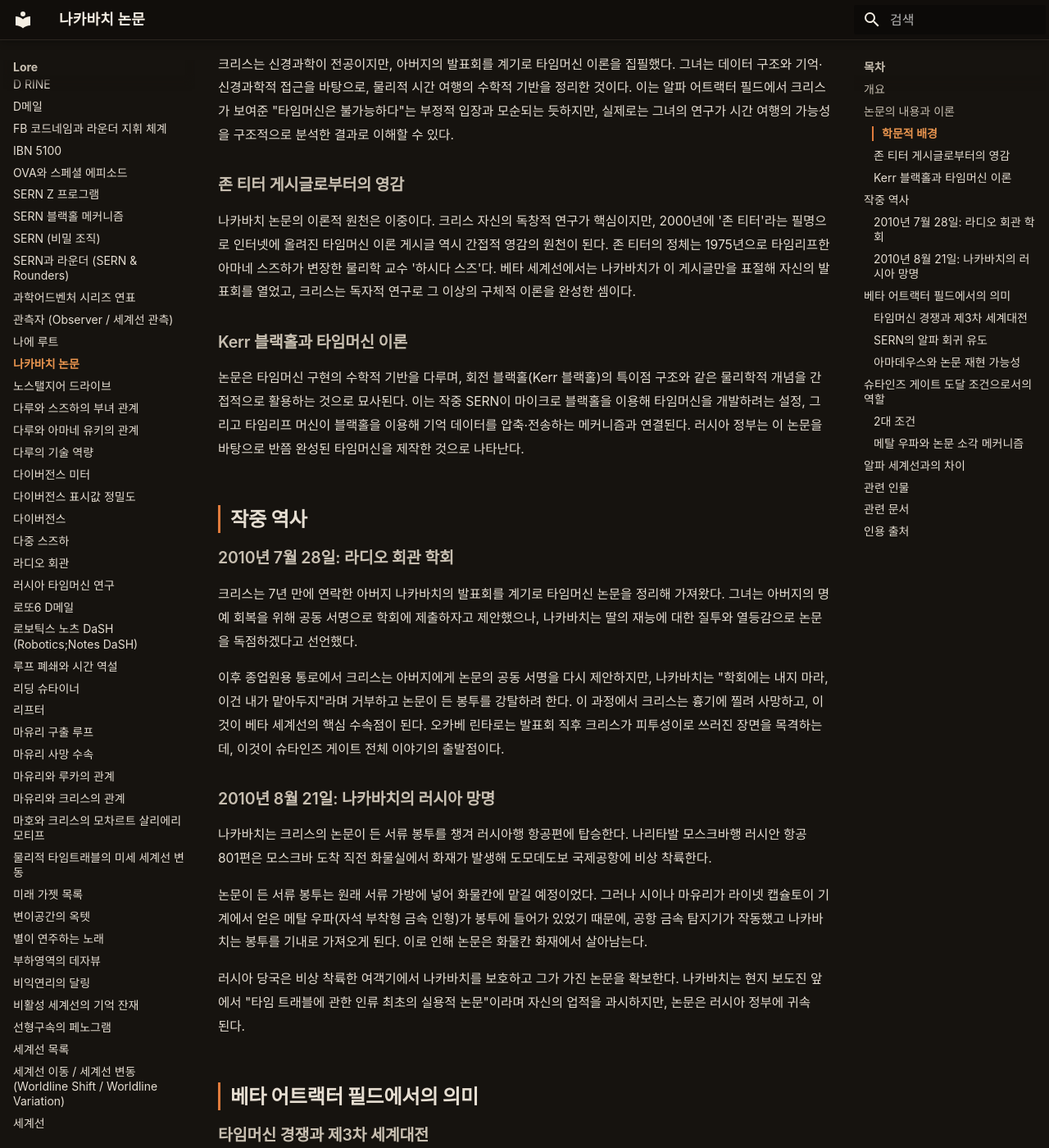
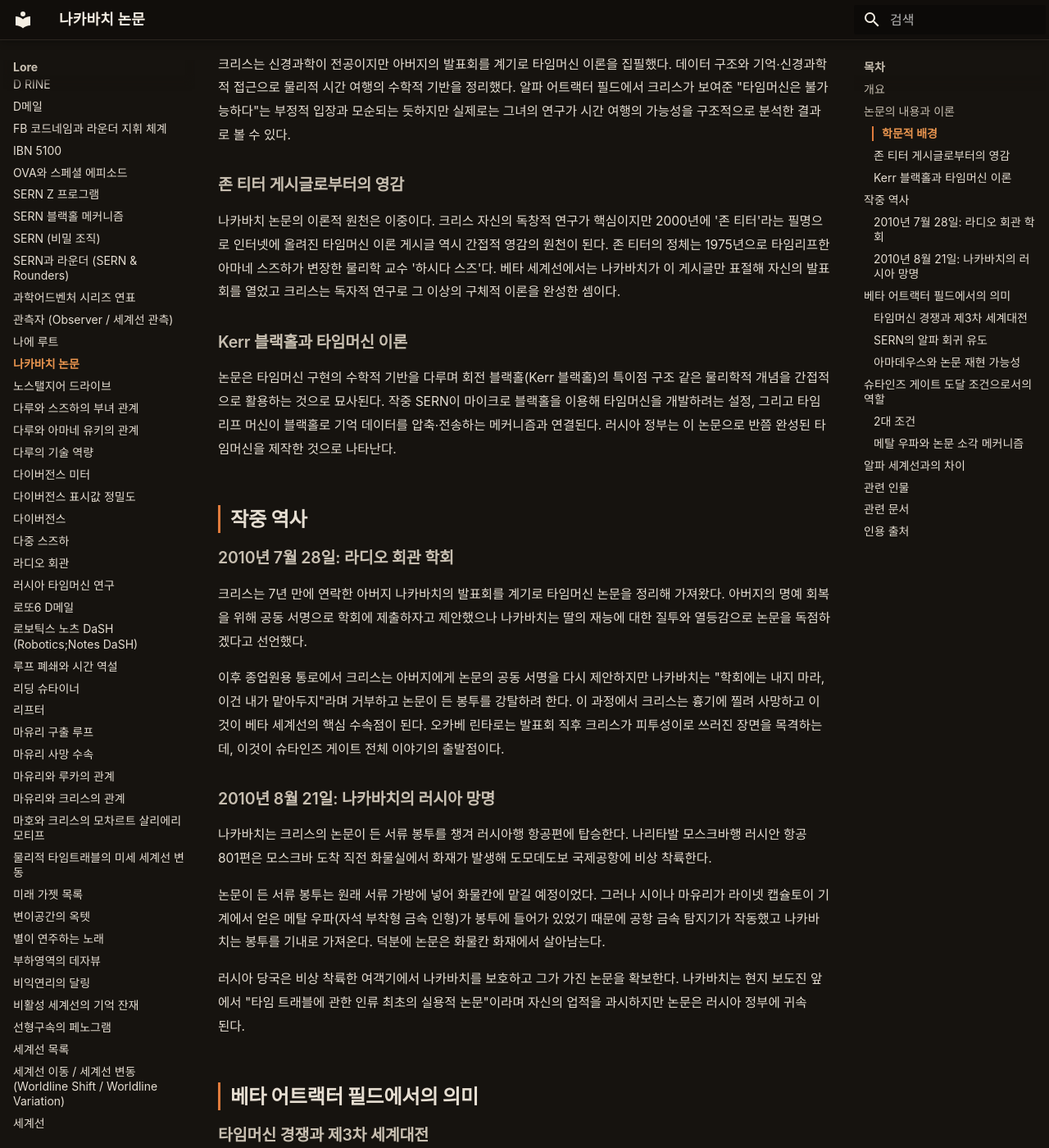
Before and after one commit to sgwiki/sgwiki.github.io, an MkDocs documentation site: the page built from wiki/lore/나카바치-논문.md, in a window 1280 px wide and 1400 px high, scrolled down 1076 px. Shown: the whole window at 82% size. Built offline with MkDocs 1.6.1 and Material for MkDocs 9.7.7, drawn with Linux system fonts in a browser that asks for light colours; some web fonts are replaced; some of the changed text lies outside the part shown.

Commit message:
chore(wiki): 나카바치-논문 정비 — restructurer (changed: false, 구조 양호)·rewriter VOCAB(《Steins;Gate》→《슈타인즈 게이트》 1건)·humanize 25건(연결어미 뒤 쉼표 16·A-6 바탕으로 2·A-12 자동화피동 1·A-9 by-passive 1·A-2 통해/이용해 1·H-3/I-3 메타진입 결산 1·A-15 추상주어 2·번역투 강조 1)·사실·스포일러(endgame)·수치(2010-07-28·2010-08-21·2036년·1975년·2000년·7년·57억 명·10억 명·801편·1.130205%)·인용([팬 분석] Mechanics §3.1.3)·각주 [^1] 불변·quote_protect pass·fact_guard pass·sanitizer pass·linker pass(lint ok 11)
Co-Authored-By: Claude Opus 4.6 <noreply@anthropic.com>

```diff
--- a/wiki/lore/나카바치-논문.md
+++ b/wiki/lore/나카바치-논문.md
@@ -26,47 +26,47 @@ description: "나카바치 논문은 타임머신의 실용적 구현을 수학
 
 ### 학문적 배경
 
-크리스는 신경과학이 전공이지만, 아버지의 발표회를 계기로 타임머신 이론을 집필했다. 그녀는 데이터 구조와 기억·신경과학적 접근을 바탕으로, 물리적 시간 여행의 수학적 기반을 정리한 것이다. 이는 알파 어트랙터 필드에서 크리스가 보여준 "타임머신은 불가능하다"는 부정적 입장과 모순되는 듯하지만, 실제로는 그녀의 연구가 시간 여행의 가능성을 구조적으로 분석한 결과로 이해할 수 있다.
+크리스는 신경과학이 전공이지만 아버지의 발표회를 계기로 타임머신 이론을 집필했다. 데이터 구조와 기억·신경과학적 접근으로 물리적 시간 여행의 수학적 기반을 정리했다. 알파 어트랙터 필드에서 크리스가 보여준 "타임머신은 불가능하다"는 부정적 입장과 모순되는 듯하지만 실제로는 그녀의 연구가 시간 여행의 가능성을 구조적으로 분석한 결과로 볼 수 있다.
 
 ### 존 티터 게시글로부터의 영감
 
-나카바치 논문의 이론적 원천은 이중이다. 크리스 자신의 독창적 연구가 핵심이지만, 2000년에 '존 티터'라는 필명으로 인터넷에 올려진 타임머신 이론 게시글 역시 간접적 영감의 원천이 된다. 존 티터의 정체는 1975년으로 타임리프한 아마네 스즈하가 변장한 물리학 교수 '하시다 스즈'다. 베타 세계선에서는 나카바치가 이 게시글만을 표절해 자신의 발표회를 열었고, 크리스는 독자적 연구로 그 이상의 구체적 이론을 완성한 셈이다.
+나카바치 논문의 이론적 원천은 이중이다. 크리스 자신의 독창적 연구가 핵심이지만 2000년에 '존 티터'라는 필명으로 인터넷에 올려진 타임머신 이론 게시글 역시 간접적 영감의 원천이 된다. 존 티터의 정체는 1975년으로 타임리프한 아마네 스즈하가 변장한 물리학 교수 '하시다 스즈'다. 베타 세계선에서는 나카바치가 이 게시글만 표절해 자신의 발표회를 열었고 크리스는 독자적 연구로 그 이상의 구체적 이론을 완성한 셈이다.
 
 ### Kerr 블랙홀과 타임머신 이론
 
-논문은 타임머신 구현의 수학적 기반을 다루며, 회전 블랙홀(Kerr 블랙홀)의 특이점 구조와 같은 물리학적 개념을 간접적으로 활용하는 것으로 묘사된다. 이는 작중 SERN이 마이크로 블랙홀을 이용해 타임머신을 개발하려는 설정, 그리고 타임리프 머신이 블랙홀을 이용해 기억 데이터를 압축·전송하는 메커니즘과 연결된다. 러시아 정부는 이 논문을 바탕으로 반쯤 완성된 타임머신을 제작한 것으로 나타난다.
+논문은 타임머신 구현의 수학적 기반을 다루며 회전 블랙홀(Kerr 블랙홀)의 특이점 구조 같은 물리학적 개념을 간접적으로 활용하는 것으로 묘사된다. 작중 SERN이 마이크로 블랙홀을 이용해 타임머신을 개발하려는 설정, 그리고 타임리프 머신이 블랙홀로 기억 데이터를 압축·전송하는 메커니즘과 연결된다. 러시아 정부는 이 논문으로 반쯤 완성된 타임머신을 제작한 것으로 나타난다.
 
 ## 작중 역사
 
 ### 2010년 7월 28일: 라디오 회관 학회
 
-크리스는 7년 만에 연락한 아버지 나카바치의 발표회를 계기로 타임머신 논문을 정리해 가져왔다. 그녀는 아버지의 명예 회복을 위해 공동 서명으로 학회에 제출하자고 제안했으나, 나카바치는 딸의 재능에 대한 질투와 열등감으로 논문을 독점하겠다고 선언했다.
+크리스는 7년 만에 연락한 아버지 나카바치의 발표회를 계기로 타임머신 논문을 정리해 가져왔다. 아버지의 명예 회복을 위해 공동 서명으로 학회에 제출하자고 제안했으나 나카바치는 딸의 재능에 대한 질투와 열등감으로 논문을 독점하겠다고 선언했다.
 
-이후 종업원용 통로에서 크리스는 아버지에게 논문의 공동 서명을 다시 제안하지만, 나카바치는 "학회에는 내지 마라, 이건 내가 맡아두지"라며 거부하고 논문이 든 봉투를 강탈하려 한다. 이 과정에서 크리스는 흉기에 찔려 사망하고, 이것이 베타 세계선의 핵심 수속점이 된다. 오카베 린타로는 발표회 직후 크리스가 피투성이로 쓰러진 장면을 목격하는데, 이것이 슈타인즈 게이트 전체 이야기의 출발점이다.
+이후 종업원용 통로에서 크리스는 아버지에게 논문의 공동 서명을 다시 제안하지만 나카바치는 "학회에는 내지 마라, 이건 내가 맡아두지"라며 거부하고 논문이 든 봉투를 강탈하려 한다. 이 과정에서 크리스는 흉기에 찔려 사망하고 이것이 베타 세계선의 핵심 수속점이 된다. 오카베 린타로는 발표회 직후 크리스가 피투성이로 쓰러진 장면을 목격하는데, 이것이 슈타인즈 게이트 전체 이야기의 출발점이다.
 
 ### 2010년 8월 21일: 나카바치의 러시아 망명
 
 나카바치는 크리스의 논문이 든 서류 봉투를 챙겨 러시아행 항공편에 탑승한다. 나리타발 모스크바행 러시안 항공 801편은 모스크바 도착 직전 화물실에서 화재가 발생해 도모데도보 국제공항에 비상 착륙한다.
 
-논문이 든 서류 봉투는 원래 서류 가방에 넣어 화물칸에 맡길 예정이었다. 그러나 시이나 마유리가 라이넷 캡슐토이 기계에서 얻은 메탈 우파(자석 부착형 금속 인형)가 봉투에 들어가 있었기 때문에, 공항 금속 탐지기가 작동했고 나카바치는 봉투를 기내로 가져오게 된다. 이로 인해 논문은 화물칸 화재에서 살아남는다.
+논문이 든 서류 봉투는 원래 서류 가방에 넣어 화물칸에 맡길 예정이었다. 그러나 시이나 마유리가 라이넷 캡슐토이 기계에서 얻은 메탈 우파(자석 부착형 금속 인형)가 봉투에 들어가 있었기 때문에 공항 금속 탐지기가 작동했고 나카바치는 봉투를 기내로 가져온다. 덕분에 논문은 화물칸 화재에서 살아남는다.
 
-러시아 당국은 비상 착륙한 여객기에서 나카바치를 보호하고 그가 가진 논문을 확보한다. 나카바치는 현지 보도진 앞에서 "타임 트래블에 관한 인류 최초의 실용적 논문"이라며 자신의 업적을 과시하지만, 논문은 러시아 정부에 귀속된다.
+러시아 당국은 비상 착륙한 여객기에서 나카바치를 보호하고 그가 가진 논문을 확보한다. 나카바치는 현지 보도진 앞에서 "타임 트래블에 관한 인류 최초의 실용적 논문"이라며 자신의 업적을 과시하지만 논문은 러시아 정부에 귀속된다.
 
 ## 베타 어트랙터 필드에서의 의미
 
 ### 타임머신 경쟁과 제3차 세계대전
 
-논문이 러시아 정부의 손에 들어가면서, EU와 러시아 간의 타임머신 개발 경쟁이 시작된다. 아마네 스즈하는 이를 "EU와 러시아의 개발 경쟁이 불씨가 됐고 거기에 미국까지 끼어들어서 걷잡을 수 없게 됐지"라고 설명한다. 타임머신은 과거부터 미래까지 모든 시공을 지배할 수 있는 장치이며, 각국은 이 기술을 선점하기 위해 핵병기까지 동원한 전면전으로 확대한다.
+논문이 러시아 정부의 손에 들어가면서 EU와 러시아 간의 타임머신 개발 경쟁이 시작된다. 아마네 스즈하는 이를 "EU와 러시아의 개발 경쟁이 불씨가 됐고 거기에 미국까지 끼어들어서 걷잡을 수 없게 됐지"라고 설명한다. 타임머신은 과거부터 미래까지 모든 시공을 지배할 수 있는 장치이며 각국은 이 기술을 선점하려 핵병기까지 동원한 전면전으로 확대한다.
 
 그 결과 2036년에 종결된 제3차 세계대전에서 약 57억 명이 사망하고 인류 총인구가 10억 명 미만으로 감소한다.
 
 ### SERN의 알파 회귀 유도
 
-베타 세계선의 냉전 기간 동안, SERN은 크리스에 대한 모든 데이터를 수집하려 시도한다. 슈타인즈 게이트 0에서는 러시아가 타임머신 실험을 진행하고, 그 과정에서 SERN이 아마데우스 크리스를 해킹해 충분한 데이터를 확보하면서 알파 어트랙터 필드로의 복귀가 유도되는 세계선 이동이 발생한다.
+베타 세계선의 냉전 기간 동안 SERN은 크리스에 대한 모든 데이터를 수집하려 시도한다. 슈타인즈 게이트 0에서는 러시아가 타임머신 실험을 진행하고 그 과정에서 SERN이 아마데우스 크리스를 해킹해 충분한 데이터를 확보하면서 알파 어트랙터 필드로 복귀하는 세계선 이동이 발생한다.
 
 ### 아마데우스와 논문 재현 가능성
 
-크리스의 기억을 담고 있는 아마데우스 프로그램은 논문을 재현할 수 있어, 베타 세계선의 타임머신 경쟁 기간 동안 극도의 관심 대상이 된다. 각국 정보기관이 아마데우스를 탈취해 분석하면 크리스가 작성한 논문과 동등한 수준의 타임머신 이론이 복원될 수 있다. 슈타인즈 게이트 0 루트에서 아마데우스가 핵심적 갈등의 대상이 되는 까닭이기도 하다.
+크리스의 기억을 담고 있는 아마데우스 프로그램은 논문을 재현할 수 있어 베타 세계선의 타임머신 경쟁 기간 동안 극도의 관심 대상이 된다. 각국 정보기관이 아마데우스를 탈취해 분석하면 크리스가 작성한 논문과 동등한 수준의 타임머신 이론이 복원될 수 있다. 슈타인즈 게이트 0 루트에서 아마데우스가 핵심 갈등의 대상이 되는 이유다.
 
 ## 슈타인즈 게이트 도달 조건으로서의 역할
 
@@ -79,7 +79,7 @@ description: "나카바치 논문은 타임머신의 실용적 구현을 수학
 
 > **[팬 분석]** "스쿨드 작전의 또 다른 목표는 나카바치가 훔친 크리스의 시간 여행 논문이 러시아에 도착하여 제3차 세계 대전을 촉발하기 전에 파괴하는 것입니다. 만약 그 목표가 달성되었을 때 크리스가 아직 살아 있다면, 제3차 세계 대전과 그녀의 죽음이 모두 회피되는 슈타인즈 게이트 세계선에 도달할 수 있습니다." — [The Mechanics of Steins;Gate v1.0.3](../근거자료/비공식/mechanics-of-steins-gate/ch3.md), §3.1.3 Operation Skuld[^1]
 
-두 조건이 모두 충족되어야만 알파와 베타 어트랙터 필드 어디로도 수속되지 않는 틈새의 세계선인 슈타인즈 게이트에 진입할 수 있다.
+두 조건이 모두 충족되어야 알파와 베타 어트랙터 필드 어디로도 수속되지 않는 틈새 세계선, 슈타인즈 게이트에 진입할 수 있다.
 
 ### 메탈 우파와 논문 소각 메커니즘
 
@@ -92,17 +92,17 @@ description: "나카바치 논문은 타임머신의 실용적 구현을 수학
 
 ## 알파 세계선과의 차이
 
-나카바치 논문은 베타 어트랙터 필드에서만 존재하는 문서다. 알파 세계선에서는 오카베의 첫 D메일로 인해 스즈하의 타임머신이 라디오 회관에 불시착하면서 나카바치 발표회 자체가 취소된다. 발표회가 열리지 않으므로 크리스가 아버지를 방문할 이유가 사라지고, 논문 탈취 사건도 발생하지 않는다.
+나카바치 논문은 베타 어트랙터 필드에서만 존재하는 문서다. 알파 세계선에서는 오카베의 첫 D메일로 인해 스즈하의 타임머신이 라디오 회관에 불시착하면서 나카바치 발표회 자체가 취소된다. 발표회가 열리지 않으므로 크리스가 아버지를 방문할 이유가 사라지고 논문 탈취 사건도 발생하지 않는다.
 
-알파 세계선의 나카바치는 하시다 스즈 교수의 직접 제자로서 인간성이 보존된 인물이다. 베타 세계선의 나카바치가 인터넷 게시글만으로 지식을 흡수한 표절자인 것과 대조적으로, 알파의 나카바치는 스즈의 인간성을 직접 배운 진정한 이론가다. 이 차이는 1975년 스즈하의 존재 여부에 달려 있다.
+알파 세계선의 나카바치는 하시다 스즈 교수의 직접 제자로서 인간성이 보존된 인물이다. 베타 세계선의 나카바치가 인터넷 게시글만으로 지식을 흡수한 표절자인 것과 대조적으로 알파의 나카바치는 스즈의 인간성을 직접 배운 진정한 이론가다. 이 차이는 1975년 스즈하의 존재 여부에 달려 있다.
 
 ## 관련 인물
 
-- **마키세 크리스**: 논문의 실질적 저자. 시간 여행의 가능성을 정리한 독창적 이론을 완성했지만, 아버지의 탈취 시도로 인해 베타 세계선에서 목숨을 잃는다.
+- **마키세 크리스**: 논문의 실질적 저자. 시간 여행의 가능성을 정리한 독창적 이론을 완성했지만 아버지의 탈취 시도로 인해 베타 세계선에서 목숨을 잃는다.
 - **닥터 나카바치(마키세 쇼이치)**: 논문의 표면적 발표자이자 탈취자. 크리스의 논문을 자신의 이름으로 러시아에 가져가 제3차 세계대전의 직접적 원인을 제공한다.
 - **오카베 린타로**: 크리스의 죽음을 최초로 목격한 관측자. 오퍼레이션 스쿨드로 논문 소각과 크리스 구출을 동시에 달성한다.
 - **아마네 스즈하**: 2036년에서 타임머신을 타고 온 시간 여행자. 나카바치 논문이 초래할 제3차 세계대전의 비극을 직접 겪은 인물로, 오카베에게 논문의 위험성을 일깨운다.
-- **하시다 이타루**: 존 티터(하시다 스즈)의 후손이자 미래 가젯 연구소의 기술 담당. 논문과 직접적 관련은 없지만, 스즈하를 통한 인과 사슬의 연결점에 있다.
+- **하시다 이타루**: 존 티터(하시다 스즈)의 후손이자 미래 가젯 연구소의 기술 담당. 논문과 직접적 관련은 없지만 스즈하를 통한 인과 사슬의 연결점에 있다.
 
 ## 관련 문서
 
```
Also changed, not shown: other parts of wiki/lore/나카바치-논문.md (+2 -2 lines).
